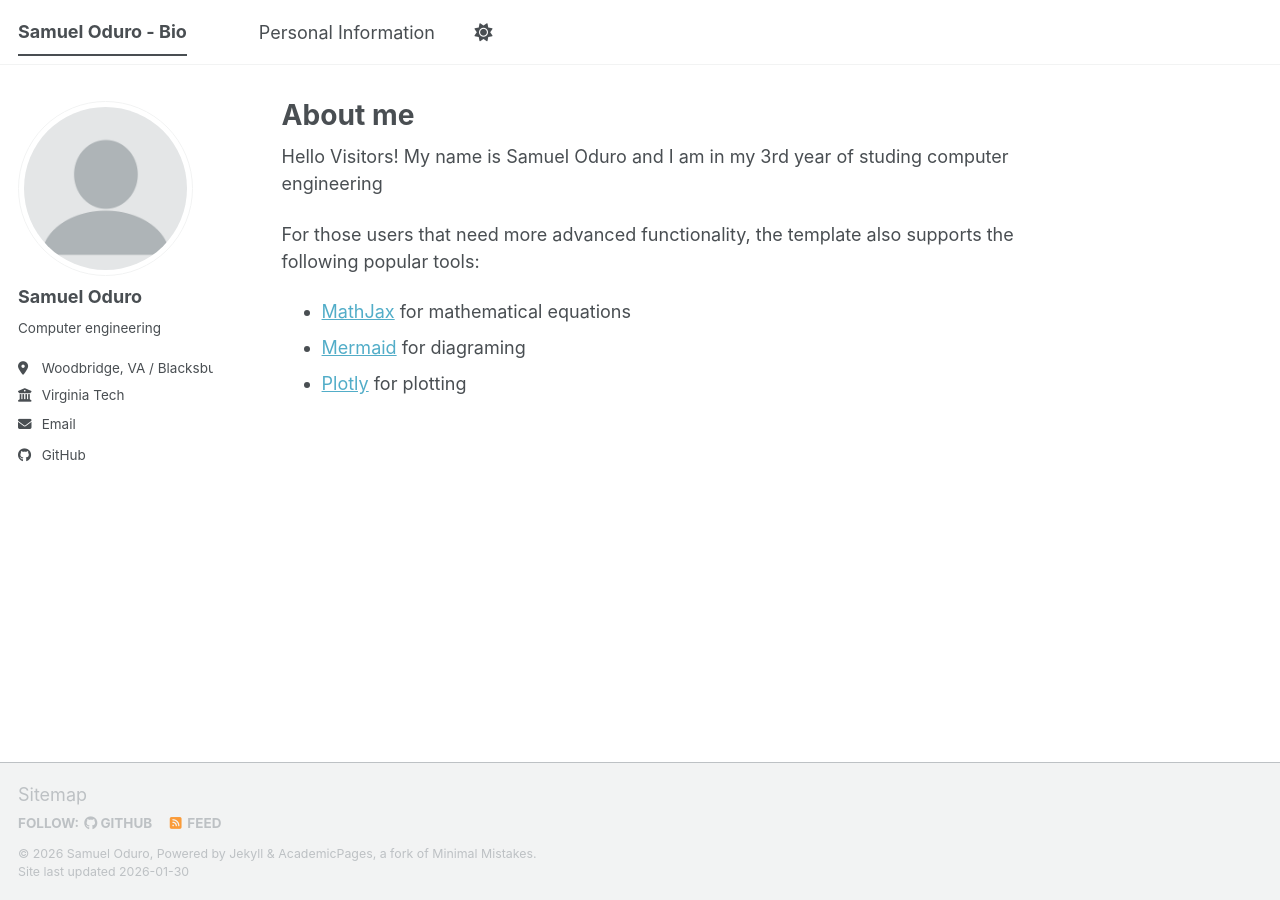
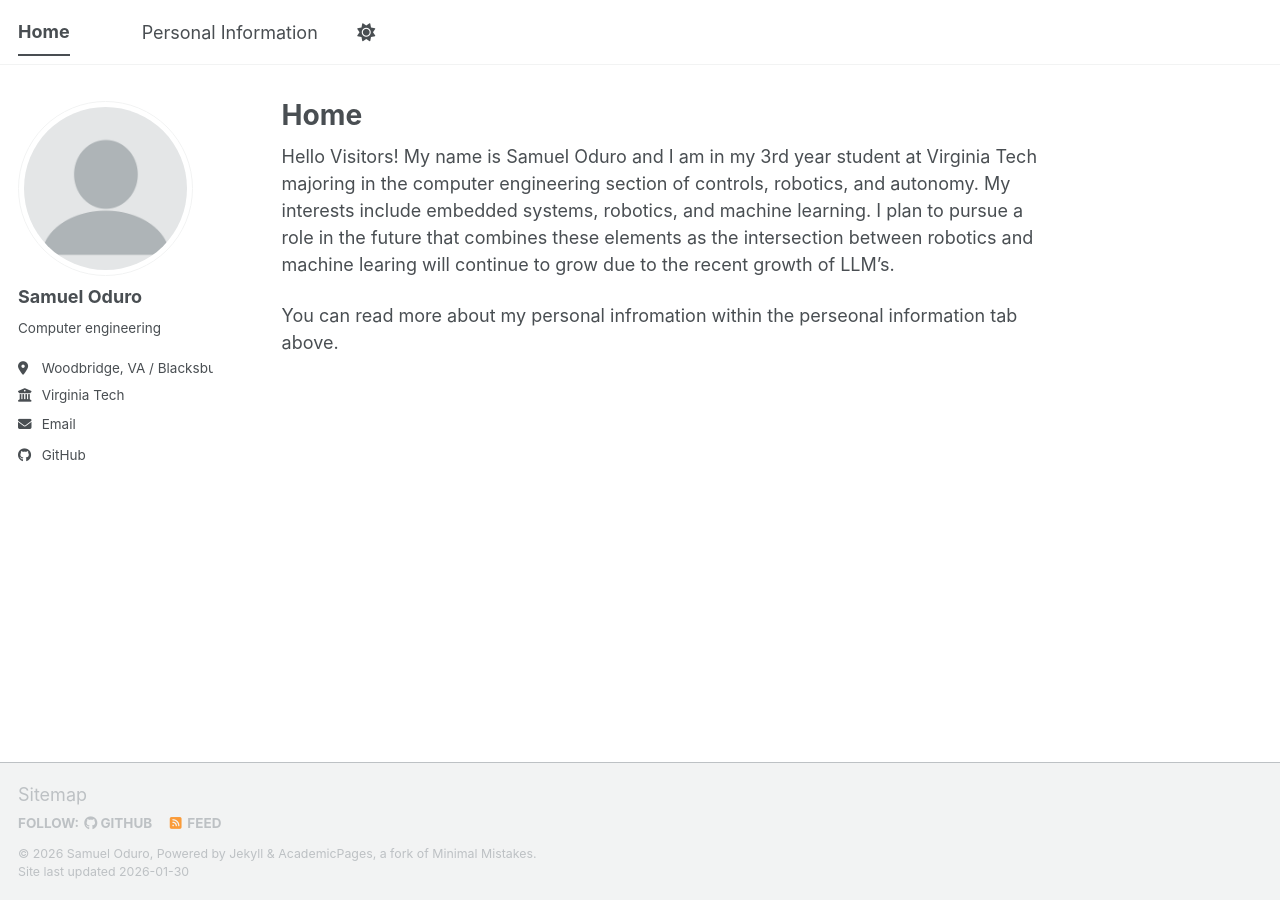
Before and after one commit to samduro3/samduro3.github.io, a Jekyll site: the page built from _pages/about.md, in a window 1280 px wide. Built offline with Jekyll 4.4.1, drawn with Linux system fonts in a browser that asks for light colours; a script bundle is joined from its source files by our own code; library files that are not in the unit come from our copies.

Commit message:
modified the home page

```diff
--- a/_config.yml
+++ b/_config.yml
@@ -9,7 +9,7 @@
 # Basic Site Settings
 locale                   : "en-US"
 site_theme               : "default" # The available themes options are "default", "air", "sunrise", "mint", "dirt" and "contrast"
-title                    : "Samuel Oduro - Bio"
+title                    : "Home"
 title_separator          : "-"
 name                     : &name "Samuel Oduro"
 description              : &description "Your Name's academic portfolio"   # Update this with a general description of your site, this is the default if not overridden by a page
--- a/_pages/about.md
+++ b/_pages/about.md
@@ -1,16 +1,12 @@
 ---
 permalink: /
-title: "About me"
+title: "Home"
 author_profile: true
 redirect_from:
   - /about/
   - /about.html
 ---
 
-Hello Visitors! My name is Samuel Oduro and I am in my 3rd year of studing computer engineering
+Hello Visitors! My name is Samuel Oduro and I am in my 3rd year student at Virginia Tech majoring in the computer engineering section of controls, robotics, and autonomy. My interests include embedded systems, robotics, and machine learning. I plan to pursue a role in the future that combines these elements as the intersection between robotics and machine learing will continue to grow due to the recent growth of LLM's.
 
-
-For those users that need more advanced functionality, the template also supports the following popular tools:
-- [MathJax](https://www.mathjax.org/) for mathematical equations
-- [Mermaid](https://mermaid.js.org/) for diagraming
-- [Plotly](https://plotly.com/javascript/) for plotting
+You can read more about my personal infromation within the perseonal information tab above.
```
